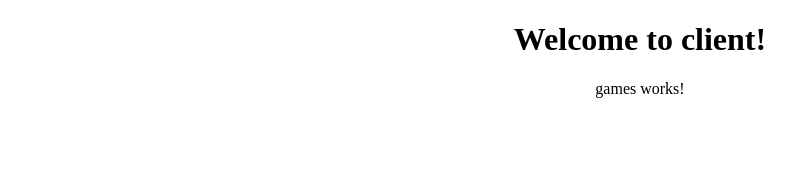
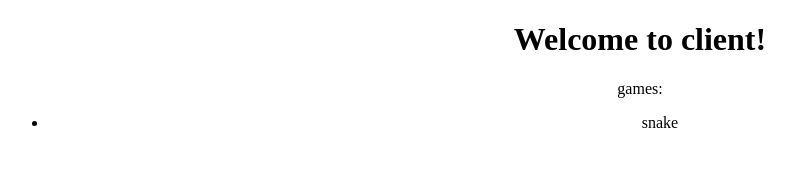
Before and after one commit to zhangaz1/project-evolution-demo2, an Angular app in the folder src/client/: page / in a window 1280 px wide. Shown: the top 182 px of the page, without its empty margins (0-795 px from the left). Built offline with nearby package versions, Linux system fonts and the light colour scheme.

Commit message:
add game model/interface/service/component

```diff
--- a/src/client/src/app/core/games/games.component.html
+++ b/src/client/src/app/core/games/games.component.html
@@ -1,3 +1,6 @@
-<p>
-  games works!
-</p>
+<div>
+    <p>games:</p>
+    <ul>
+        <li *ngFor="let game of games|async">{{game.name}}</li>
+    </ul>
+</div>
--- a/src/client/src/app/core/games/games.component.ts
+++ b/src/client/src/app/core/games/games.component.ts
@@ -1,4 +1,8 @@
 import { Component, OnInit } from '@angular/core';
+import { GamesService } from '../../shared/games/games.service';
+import { Observable } from 'rxjs';
+
+import { IGame } from '@interfaces/index';
 
 @Component({
   selector: 'app-games',
@@ -7,9 +11,14 @@ import { Component, OnInit } from '@angular/core';
 })
 export class GamesComponent implements OnInit {
 
-  constructor() { }
+  public games: Observable<IGame[]>;
+
+  constructor(
+    private gamesService: GamesService,
+  ) { }
 
   ngOnInit() {
+    this.games = this.gamesService.getGames();
   }
 
 }
--- /dev/null
+++ b/src/client/src/app/shared/games/games.service.ts
@@ -0,0 +1,20 @@
+import { Injectable } from '@angular/core';
+import { Observable, of } from 'rxjs';
+
+import { IGame } from '@interfaces/index';
+import { Game } from '@models/index';
+
+@Injectable({
+  providedIn: 'root'
+})
+export class GamesService {
+
+  constructor() { }
+
+  public getGames(): Observable<IGame[]> {
+    return of([
+      new Game('snake'),
+    ]);
+  }
+
+}
--- a/src/client/src/tsconfig.app.json
+++ b/src/client/src/tsconfig.app.json
@@ -2,7 +2,7 @@
     "extends": "../tsconfig.json",
     "compilerOptions": {
         "outDir": "../out-tsc/app",
-    "types": []
+        "types": [],
     },
     "exclude": [
         "test.ts",
--- a/src/client/tsconfig.json
+++ b/src/client/tsconfig.json
@@ -2,6 +2,11 @@
     "compileOnSave": false,
     "compilerOptions": {
         "baseUrl": "./",
+        "paths": {
+            "@shared/*": ["./../shared"],
+            "@interfaces/*": ["./../shared/interfaces/*"],
+            "@models/*": ["./../shared/models/*"],
+        },
         "outDir": "./dist/out-tsc",
         "sourceMap": true,
         "declaration": false,
--- /dev/null
+++ b/src/shared/interfaces/iGame.ts
@@ -0,0 +1,5 @@
+export { IGame };
+export default interface IGame {
+	// id: string,
+	name: string,
+}
--- /dev/null
+++ b/src/shared/interfaces/index.ts
@@ -0,0 +1 @@
+export * from './iGame';
--- /dev/null
+++ b/src/shared/models/game.ts
@@ -0,0 +1,10 @@
+import { IGame } from './../interfaces/index';
+
+export { Game };
+export default class Game implements IGame {
+
+	constructor(
+		public name: string,
+	) { }
+
+}
--- /dev/null
+++ b/src/shared/models/index.ts
@@ -0,0 +1 @@
+export * from './game';
```
Also changed, not shown: 1 other file (tests, documents, lock files or other folders). Lines whose indentation alone changed are shown as unchanged.
